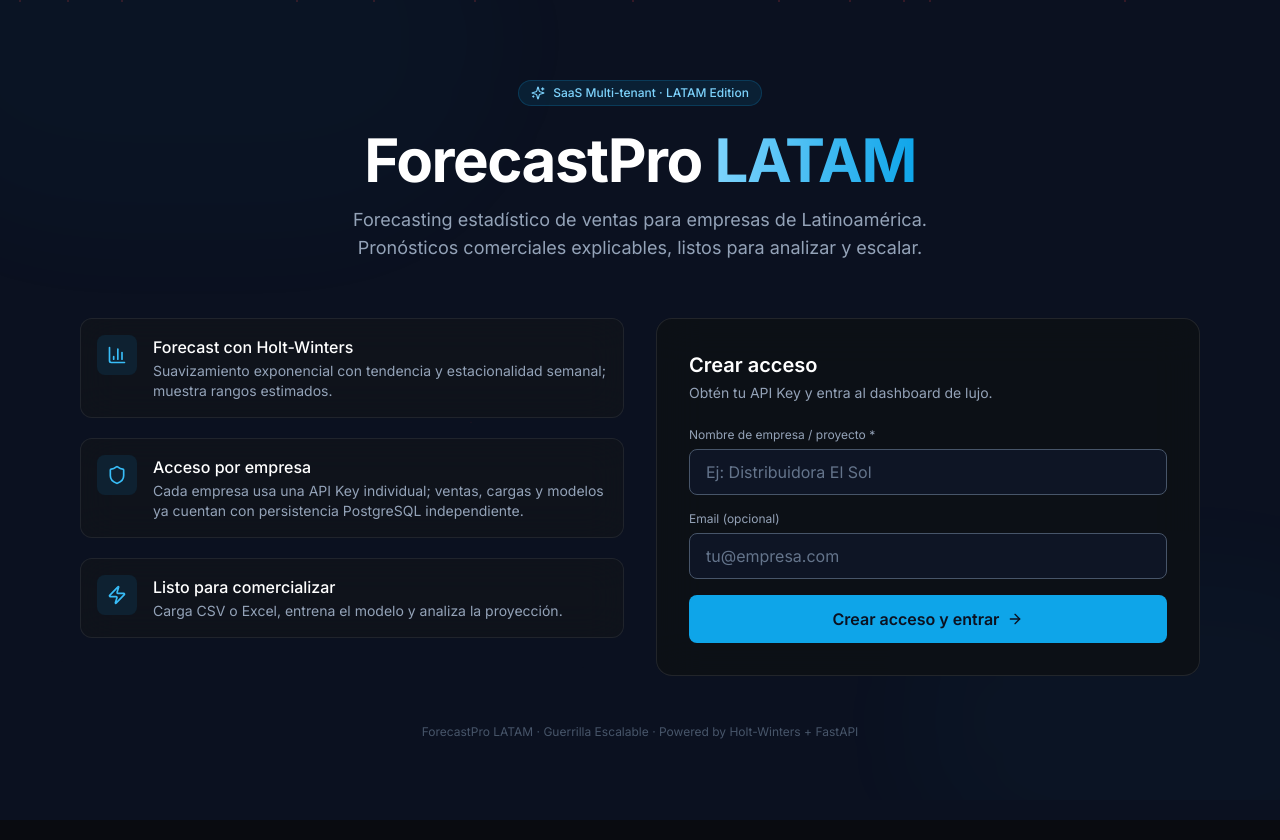
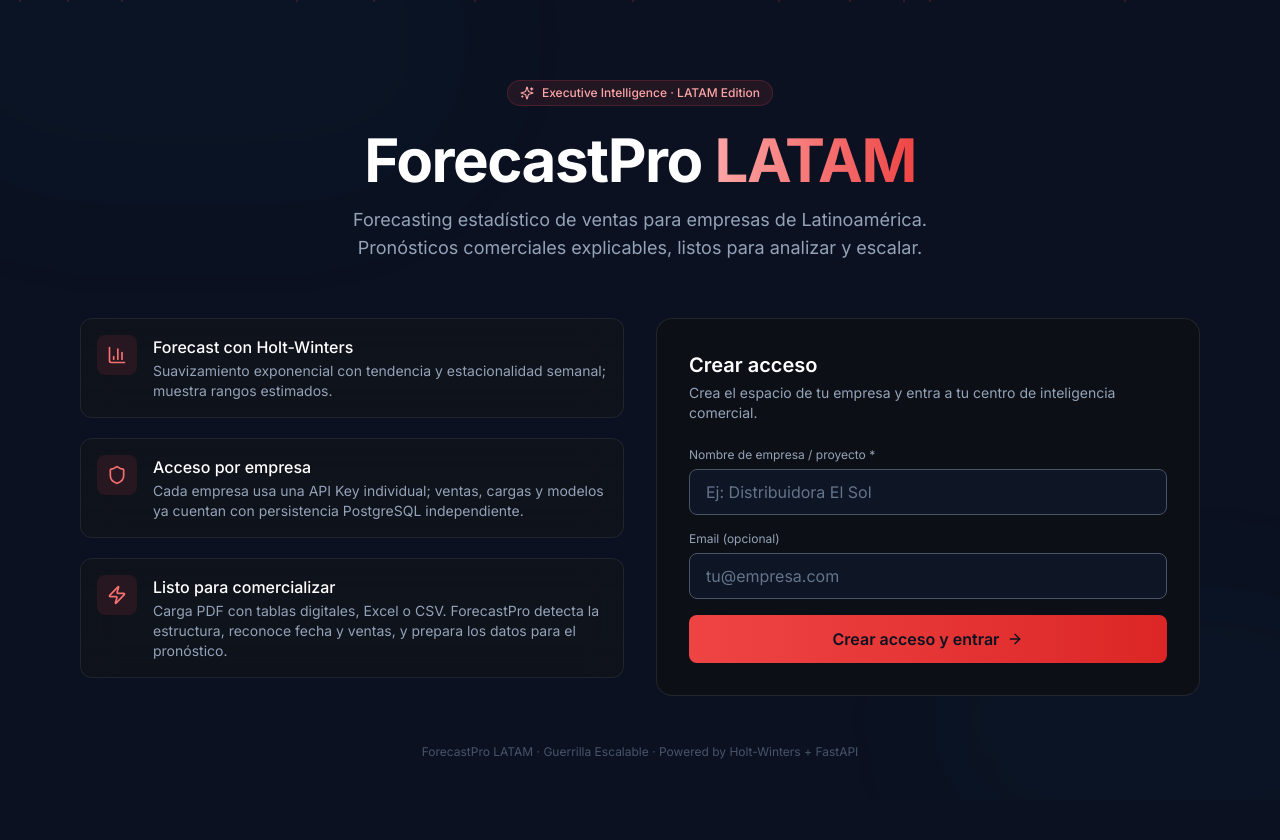
Before and after one commit to andersonwiliam637-art/ForescastPro-Frontend, a Next.js app: page / in a window 1280 px wide. Built offline with nearby package versions, Linux system fonts and the light colour scheme; no server answers.

Commit message:
Align ForecastPro landing page with Executive Intelligence brand

```diff
--- a/app/page.tsx
+++ b/app/page.tsx
@@ -48,13 +48,13 @@ export default function HomePage() {
           animate={{ opacity: 1, y: 0 }}
           className="text-center mb-14"
         >
-          <div className="inline-flex items-center gap-2 px-3 py-1 rounded-full bg-pearl-500/10 border border-pearl-500/20 text-pearl-300 text-xs font-medium mb-6">
+          <div className="inline-flex items-center gap-2 px-3 py-1 rounded-full bg-red-500/10 border border-red-500/20 text-red-300 text-xs font-medium mb-6">
             <Sparkles className="w-3.5 h-3.5" />
-            SaaS Multi-tenant · LATAM Edition
+            Executive Intelligence · LATAM Edition
           </div>
           <h1 className="text-4xl md:text-6xl font-bold tracking-tight text-white mb-4">
             ForecastPro{" "}
-            <span className="text-transparent bg-clip-text bg-gradient-to-r from-pearl-300 to-pearl-500">
+            <span className="text-transparent bg-clip-text bg-gradient-to-r from-red-300 to-red-500">
               LATAM
             </span>
           </h1>
@@ -86,15 +86,15 @@ export default function HomePage() {
               {
                 icon: Zap,
                 title: "Listo para comercializar",
-                desc: "Carga CSV o Excel, entrena el modelo y analiza la proyección.",
+                desc: "Carga PDF con tablas digitales, Excel o CSV. ForecastPro detecta la estructura, reconoce fecha y ventas, y prepara los datos para el pronóstico.",
               },
             ].map((f, i) => (
               <div
                 key={i}
                 className="flex gap-4 glass rounded-xl p-4 border border-slate-700/40"
               >
-                <div className="flex-shrink-0 w-10 h-10 rounded-lg bg-pearl-500/10 flex items-center justify-center">
-                  <f.icon className="w-5 h-5 text-pearl-400" />
+                <div className="flex-shrink-0 w-10 h-10 rounded-lg bg-red-500/10 flex items-center justify-center">
+                  <f.icon className="w-5 h-5 text-red-400" />
                 </div>
                 <div>
                   <h3 className="font-medium text-white">{f.title}</h3>
@@ -109,7 +109,7 @@ export default function HomePage() {
             initial={{ opacity: 0, x: 30 }}
             animate={{ opacity: 1, x: 0 }}
             transition={{ delay: 0.25 }}
-            className="glass-strong rounded-2xl p-6 md:p-8 border border-pearl-500/20"
+            className="glass-strong rounded-2xl p-6 md:p-8 border border-red-500/20"
           >
             {!apiKey ? (
               <>
@@ -117,7 +117,7 @@ export default function HomePage() {
                   Crear acceso
                 </h2>
                 <p className="text-sm text-slate-400 mb-6">
-                  Obtén tu API Key y entra al dashboard de lujo.
+                  Crea el espacio de tu empresa y entra a tu centro de inteligencia comercial.
                 </p>
                 <form onSubmit={handleCreate} className="space-y-4">
                   <div>
@@ -129,7 +129,7 @@ export default function HomePage() {
                       value={name}
                       onChange={(e) => setName(e.target.value)}
                       placeholder="Ej: Distribuidora El Sol"
-                      className="w-full px-4 py-2.5 rounded-lg bg-slate-900/80 border border-slate-600 text-white placeholder:text-slate-500 focus:outline-none focus:border-pearl-500 transition"
+                      className="w-full px-4 py-2.5 rounded-lg bg-slate-900/80 border border-slate-600 text-white placeholder:text-slate-500 focus:outline-none focus:border-red-500 transition"
                     />
                   </div>
                   <div>
@@ -141,7 +141,7 @@ export default function HomePage() {
                       value={email}
                       onChange={(e) => setEmail(e.target.value)}
                       placeholder="tu@empresa.com"
-                      className="w-full px-4 py-2.5 rounded-lg bg-slate-900/80 border border-slate-600 text-white placeholder:text-slate-500 focus:outline-none focus:border-pearl-500 transition"
+                      className="w-full px-4 py-2.5 rounded-lg bg-slate-900/80 border border-slate-600 text-white placeholder:text-slate-500 focus:outline-none focus:border-red-500 transition"
                     />
                   </div>
                   {error && (
@@ -150,7 +150,7 @@ export default function HomePage() {
                   <button
                     type="submit"
                     disabled={loading}
-                    className="w-full flex items-center justify-center gap-2 py-3 rounded-lg bg-gradient-to-r from-pearl-500 to-sky-500 text-slate-950 font-semibold hover:opacity-90 transition disabled:opacity-60"
+                    className="w-full flex items-center justify-center gap-2 py-3 rounded-lg bg-gradient-to-r from-red-500 to-red-600 text-slate-950 font-semibold hover:opacity-90 transition disabled:opacity-60"
                   >
                     {loading ? "Creando..." : "Crear acceso y entrar"}
                     {!loading && <ArrowRight className="w-4 h-4" />}
@@ -168,7 +168,7 @@ export default function HomePage() {
                 <p className="text-sm text-slate-400 mb-4">
                   Redirigiendo al dashboard...
                 </p>
-                <code className="block text-xs bg-slate-900 p-3 rounded-lg text-pearl-300 break-all">
+                <code className="block text-xs bg-slate-900 p-3 rounded-lg text-red-300 break-all">
                   {apiKey.slice(0, 20)}...
                 </code>
               </div>
```
